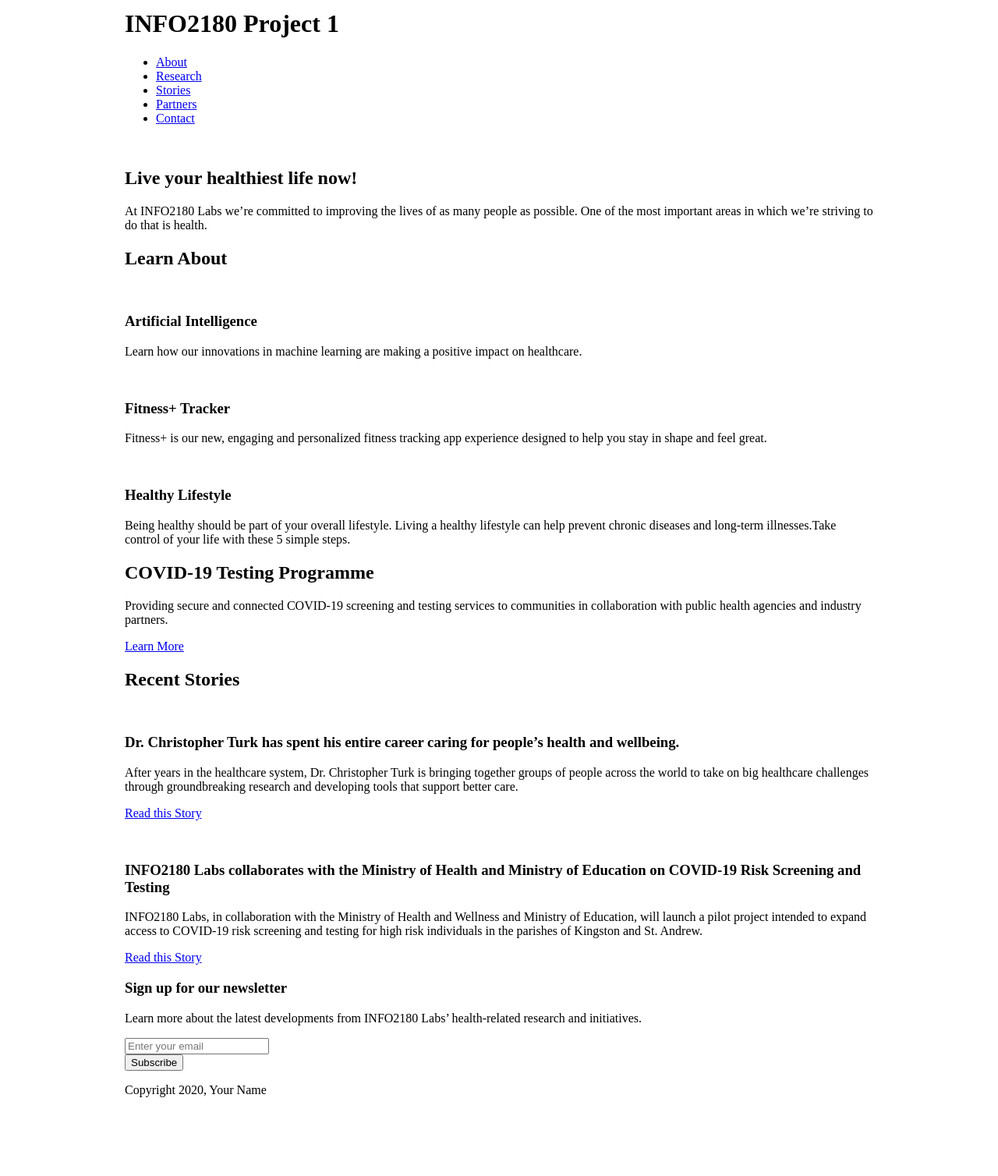
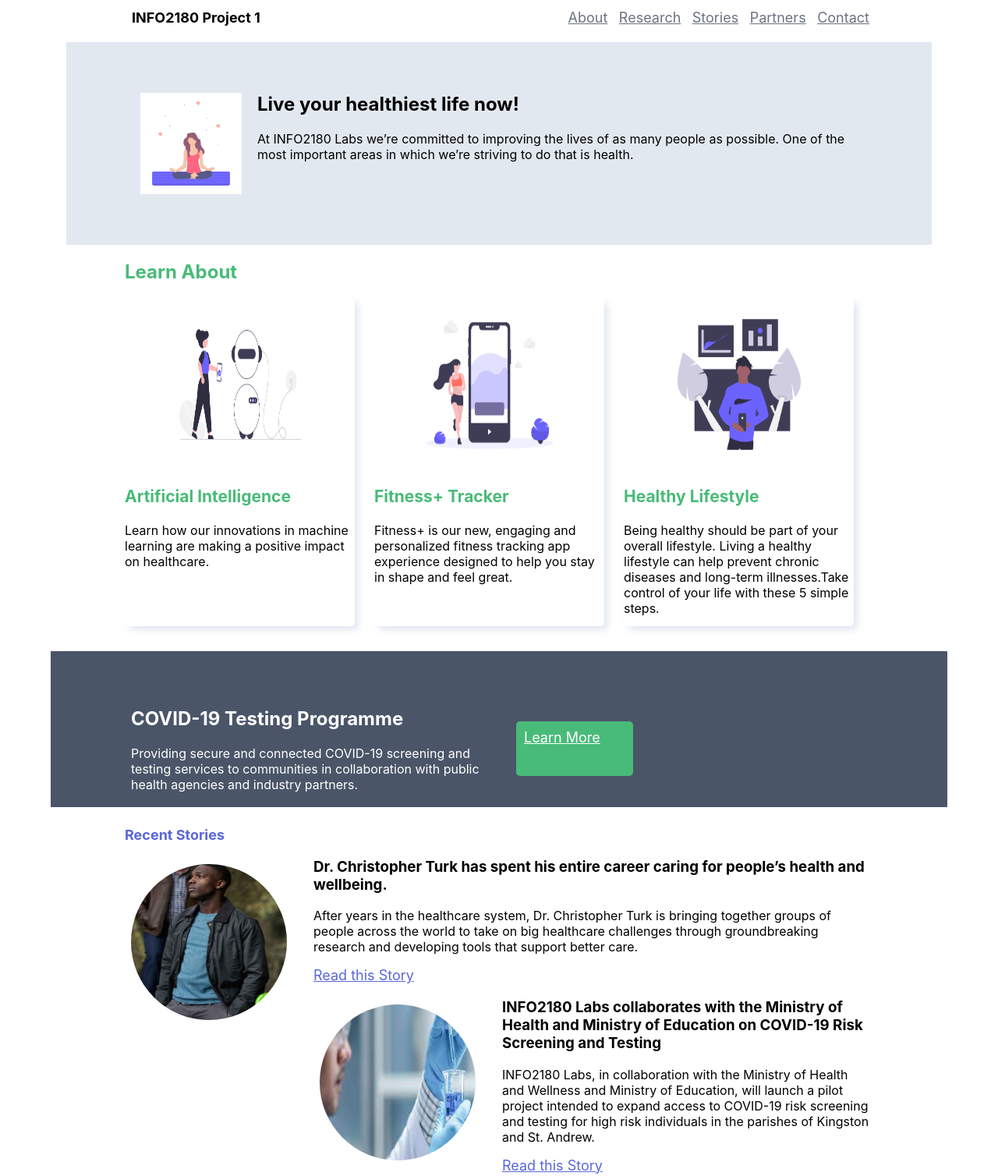
Before and after one commit to faymcintosh/info2180-project1, a plain HTML site: page index.html in a window 1280 px wide. Shown: the part 9-1517 px from the top of the page at 78% size. Before the commit the page ends 1432 px from the top, so only its background shows below. Drawn offline with Linux system fonts and the light colour scheme.

Commit message:
Updated and Added initial starter files

```diff
--- a/index.html
+++ b/index.html
@@ -26,7 +26,7 @@
         <section class="overview-hero">
             <div class="container">
                 <div class="overview-hero-image">
-                    <img src="#" alt="">
+                    <img src="undraw_Meditation_o89g.png" alt="">
                 </div>
                 <div class="overview-hero-text">
                     <h2>Live  your healthiest life now!</h2>
@@ -39,21 +39,21 @@
                 <h2>Learn About</h2>
                 <div class="cards">
                     <div class="card">
-                        <img src="#" alt="">
+                        <img src="undraw_Artificial_intelligence_re_enpp.png" alt="">
                         <div class="card-body">
                             <h3>Artificial Intelligence</h3>
                             <p>Learn how our innovations in machine learning are making a positive impact on healthcare.</p>
                         </div>
                     </div>
                     <div class="card">
-                        <img src="#" alt="">
+                        <img src="undraw_fitness_tracker_3033.png" alt="">
                         <div class="card-body">
                             <h3>Fitness+ Tracker</h3>
                             <p>Fitness+ is our new, engaging and personalized fitness tracking app experience designed to help you stay in shape and feel great.</p>
                         </div>
                     </div>
                     <div class="card">
-                        <img src="#" alt="">
+                        <img src="undraw_healthy_lifestyle_6tyl.png" alt="">
                         <div class="card-body">
                             <h3>Healthy Lifestyle</h3>
                             <p>Being healthy should be part of your overall lifestyle. Living a healthy lifestyle can help prevent chronic diseases and long-term illnesses.Take control of your life with these 5 simple steps.</p>
@@ -77,7 +77,7 @@
             <div class="container">
                 <h2>Recent Stories</h2>
                 <article>
-                    <img src="" alt="">
+                    <img src="doctor-who-ryan-sinclair-jacket-875x1000.jpg" alt="">
                     <div class="article-body">
                         <h3>Dr. Christopher Turk has spent his entire career caring for people’s health and wellbeing.</h3>
                         <p>After years in the healthcare system, Dr. Christopher Turk is bringing together groups of people across the world to take on big healthcare challenges through groundbreaking research and developing tools that support better care.</p>
@@ -85,7 +85,7 @@
                     </div>
                 </article>
                 <article>
-                    <img src="" alt="">
+                    <img src="images (2).jpeg" alt="">
                     <div class="article-body">
                         <h3>INFO2180 Labs collaborates with the Ministry of Health and Ministry of Education on COVID-19 Risk Screening and Testing</h3>
                         <p>INFO2180 Labs, in collaboration with the Ministry of Health and Wellness and Ministry of Education, will launch a pilot project intended to expand access to COVID-19 risk screening and testing for high risk individuals in the parishes of Kingston and St. Andrew.</p>
@@ -110,7 +110,7 @@
     </main>
     <footer>
         <div class="container">
-            <p>Copyright 2020, Your Name</p>
+            <p>Copyright 2020, Fay McIntosh</p>
         </div>
     </footer>
 </body>
--- a/scripts.js
+++ b/scripts.js
@@ -1 +1,32 @@
 /* Add your JavaScript to this file */
+
+window.onload = function () {
+
+    const button = document.querySelectorAll('.btn');
+
+   button[1].addEventListener('click', function(event) {
+       event.preventDefault();
+       var  container = document.getElementsByClassName("message");
+
+       var email= document.getElementById("email").value;
+       var para = document.createElement("p") ;
+
+       if(email!="")
+       {
+             msg = document.createTextNode('Thank You ' + '' (email) + ('your email has been send our mail'));
+
+        }else
+        {
+         msg = document.createTextNode('Please enter a valid email address');
+        }
+        if (container.innerHTML=""){
+            container.removeChild(container.lastElementChild);
+        }
+
+
+        para.appendChild(msg)
+       container[0].appendChild(para);
+  })
+
+
+  }
--- a/styles.css
+++ b/styles.css
@@ -2,10 +2,208 @@
 body {
     margin: 0;
     font-size: 16px;
+    font-family: -apple-system,
+    BlinkMacSystemFont, "Segoe UI", Roboto, "Helvetica Neue", Arial, "Noto Sans", sans-serif;
 }
 
 .container {
-    margin: 0 auto;
+    margin:0 auto;
     max-width: 960px;
     width: 100%;
 }
+
+
+
+h1 {
+    padding: 9px;
+    font-size: 18px;
+    background-color: white;
+    float: left;
+
+}
+
+nav {
+    display: flex;
+    flex-direction: column;
+    float: right;
+}
+
+header ul {
+    list-style-type:none;
+}
+
+header ul li {
+    display: inline-block;
+    padding: 5px;
+}
+
+header ul li a {
+    color: #6b7280;
+    font-size: 18px;
+}
+
+header ul li a:hover{
+    color: #5A67D8;
+}
+
+.overview-hero {
+    align-items: center;
+    justify-content: center;
+    padding: 30px;
+    margin: auto ;
+    display: flex;
+    height: 200px;
+    width: 1050px;
+    background-color: #E2E8F0;
+
+}
+
+.overview-hero img{
+    float: left;
+    padding: 20px;
+    width: 130px;
+    height: 130px;
+}
+
+.learn-about h2 {
+    font-size: 24px;
+    color: #48BB78;
+}
+
+.learn-about .cards{
+
+    display: grid;
+    grid-template-columns: auto auto auto;
+}
+
+.card {
+    border-color: #E2E8F0;
+    border-radius: 5px;
+    box-shadow: 5px 5px 10px #E2E8F0;
+    align-items: center;
+    width: 295px;
+    height: 420px;
+}
+
+.card img{
+    display: block;
+    height: 200px;
+    width: 200px;
+    padding: 10px;
+    margin-left: auto;
+    margin-right: auto;
+}
+
+.card h3 {
+    font-size: 21px;
+    color: #48BB78;
+}
+
+.testing {
+    background-color: #4A5568 ;
+    color: white;
+    height: 200px;
+    width: 1150px;
+    margin: auto;
+    margin-top: 2em;
+}
+
+.testing .container {
+    align-items: center;
+    height: 250px;
+    display: flex;
+}
+
+.testing-desciption{
+    width: 50%;
+    padding: 8px;
+}
+
+.testing a{
+    background-color: #48BB78;
+    color: white;
+    padding:  10px;
+    border-radius: 5px;
+    float: right;
+}
+
+.stories {
+
+    padding: 10px;
+
+}
+
+.stories h2, a  {
+    color: #5A67D8;
+    font-size: 18px;
+}
+
+article img  {
+    border-radius: 50% ;
+    padding: 8px;
+    height: 200px;
+    width: 200px;
+    float: left;
+    margin-right: 26px;
+
+}
+
+article h3, p{
+
+   text-align: left;
+}
+
+.newsletter  {
+
+    background-color: #48BB78;
+    color: white;
+    width: 1050px;
+    height: 200px;
+    margin: auto;
+ }
+
+ .newsletter .container{
+    display: flex;
+    flex-direction: column;
+    justify-content: center;
+    align-items: center;
+    width: 500px;
+
+}
+
+button {
+    background-color: #5A67D8;
+}
+
+
+
+.btn{
+
+    border-radius: 5px;
+    height: 50px;
+    width: 130px;
+    border: none;
+    margin: 6px;
+
+}
+form {
+    flex-flow: row nowrap;
+    display: flex;
+    align-items: center;
+}
+
+#email{
+    height: 50px;
+    margin: 6px;
+    width:  350px;
+    border-radius: 5px;
+    border: none;
+}
+
+footer{
+    color: white;
+    height: 70px;
+    margin: auto;
+    background-color:#4A5568;
+    width: 1050px;
+}
```
Also changed, not shown: doctor-who-ryan-sinclair-jacket-875x1000.jpg (added), images (2).jpeg (added), undraw_Artificial_intelligence_re_enpp.png (added), undraw_Meditation_o89g.png (added), undraw_fitness_tracker_3033.png (added), undraw_healthy_lifestyle_6tyl.png (added).
